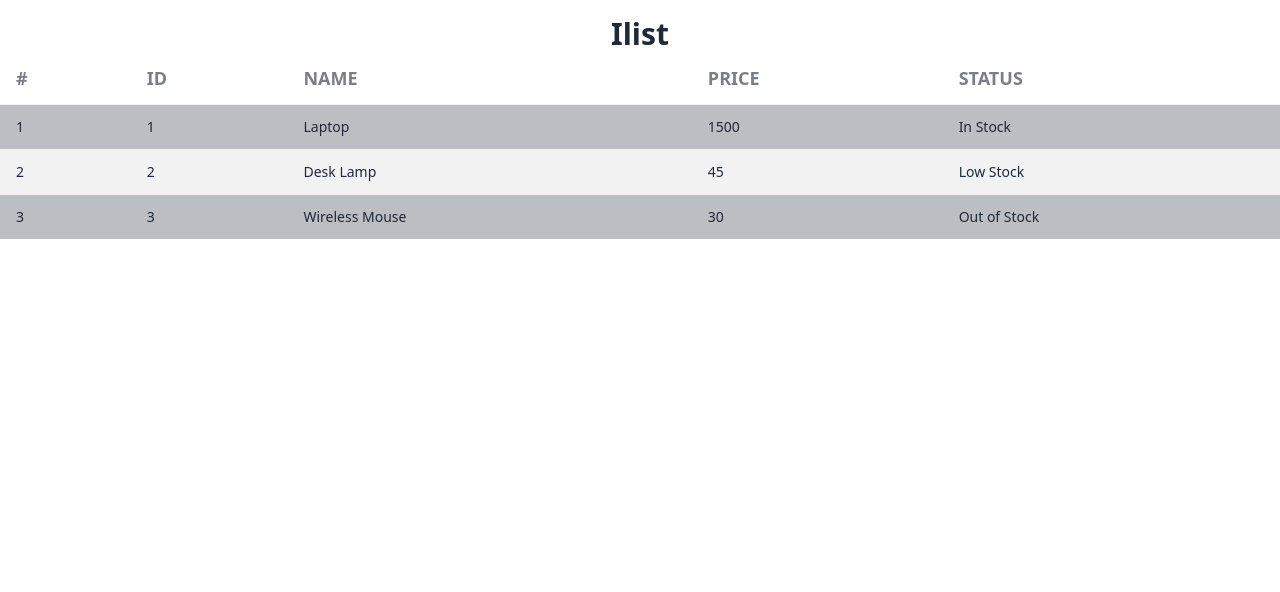
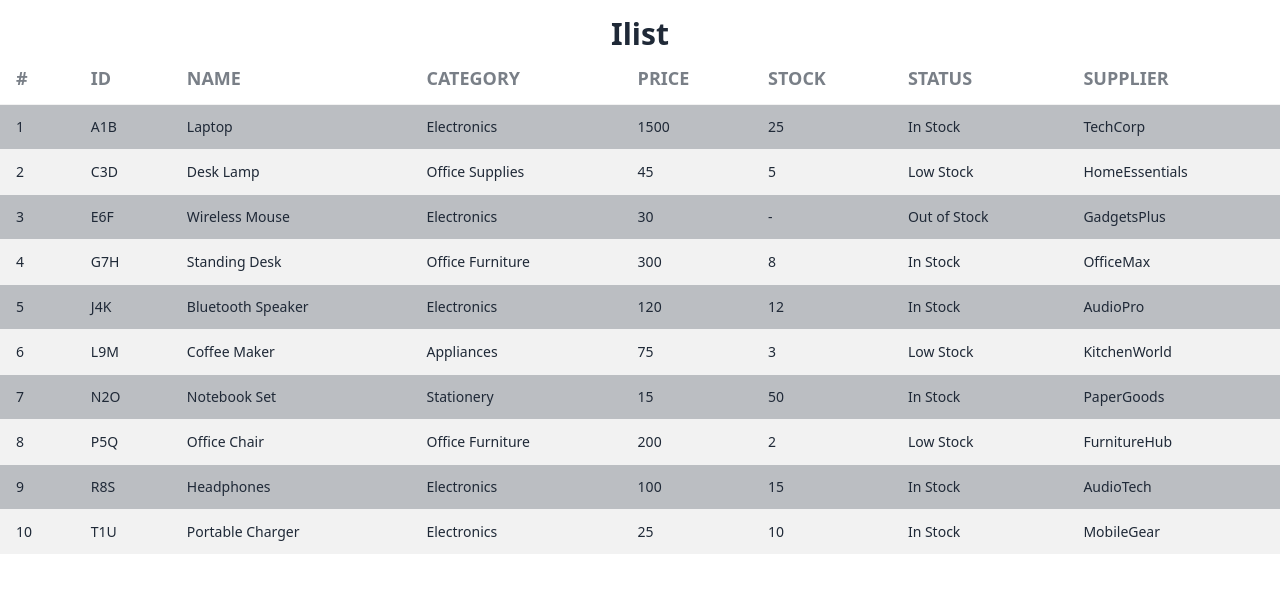
Before and after one commit to carolinnemelo/iList---Dynamic-List-Component, a React (Vite) app: page / in a window 1280 px wide. Shown: the top 592 px of the page. Built offline with nearby package versions, Linux system fonts and the light colour scheme.

Commit message:
separate functions and types

```diff
--- a/src/App.tsx
+++ b/src/App.tsx
@@ -1,9 +1,10 @@
 import { InteractiveList } from "./components/interactive-list";
+import { productData } from "./data";
 
 function App() {
   return (
     <>
-      <InteractiveList />
+      <InteractiveList data={productData} title="Ilist"/>
     </>
   );
 }
--- a/src/components/interactive-list.tsx
+++ b/src/components/interactive-list.tsx
@@ -1,27 +1,17 @@
-// import { createTableHeads, createTableRowData } from "../functions";
+import { createTableHeads, createTableRowData } from "../functions";
 
-export type Data = {
-    id: number;
-    name: string;
-    price: number;
-    status: string;
-}[]
+//add the types needed to your list
+import { Data } from "../types";
 
 
-const productData = [
-  { id: 1, name: "Laptop", price: 1500, status: "In Stock"},
-  { id: 2, name: "Desk Lamp", price: 45, status: "Low Stock" },
-  { id: 3, name: "Wireless Mouse", price: 30, status: "Out of Stock" },
-];
-
-export function InteractiveList() {
-    const tableHeads = createTableHeads(productData);
-    const tableData = createTableRowData(productData, Object.keys(productData[0])  as Array<keyof Data[0]>);
+export function InteractiveList({ data, title }: { data: Data; title: string }) {
+    const tableHeads = createTableHeads(data);
+    const tableData = createTableRowData(data, Object.keys(data[0]) as Array<keyof Data[0]>);
 
   return (
     <div className="py-4">
       <div>
-        <h1 className="text-3xl font-bold text-center">Ilist</h1>
+        <h1 className="text-3xl font-bold text-center">{title}</h1>
       </div>
       <div className="overflow-x-auto ">
         <table className="table table-zebra">
@@ -37,32 +27,3 @@
     </div>
   );
 }
-
-
- function createTableHeads(data: Data) {
-    if (data.length === 0) return null;
-    const keys = Object.keys(data[0])  as Array<keyof Data[0]>;
-      return (
-        <>
-          {keys.map((key) => (
-            <th key={key}>
-              <h3>{key}</h3>
-            </th>
-          ))}
-        </>
-      );
-  }
-
-
-function createTableRowData(data: Data, tableHeads: Array<keyof Data[0]>) {
-    return data.map((e, index) => {
-      return (
-          <tr key={e.id}>
-            <td>{index + 1}</td>
-          {tableHeads.map((head) => (
-            <td key={head}>{e[head] || "-"}</td>
-          ))}
-        </tr>
-      );
-    });
-  }
--- /dev/null
+++ b/src/data.ts
@@ -0,0 +1,92 @@
+export const productData = [
+    {
+      id: "A1B",
+      name: "Laptop",
+      category: "Electronics",
+      price: 1500,
+      stock: 25,
+      status: "In Stock",
+      supplier: "TechCorp"
+    },
+    {
+      id: "C3D",
+      name: "Desk Lamp",
+      category: "Office Supplies",
+      price: 45,
+      stock: 5,
+      status: "Low Stock",
+      supplier: "HomeEssentials"
+    },
+    {
+      id: "E6F",
+      name: "Wireless Mouse",
+      category: "Electronics",
+      price: 30,
+      stock: 0,
+      status: "Out of Stock",
+      supplier: "GadgetsPlus"
+    },
+    {
+      id: "G7H",
+      name: "Standing Desk",
+      category: "Office Furniture",
+      price: 300,
+      stock: 8,
+      status: "In Stock",
+      supplier: "OfficeMax"
+    },
+    {
+      id: "J4K",
+      name: "Bluetooth Speaker",
+      category: "Electronics",
+      price: 120,
+      stock: 12,
+      status: "In Stock",
+      supplier: "AudioPro"
+    },
+    {
+      id: "L9M",
+      name: "Coffee Maker",
+      category: "Appliances",
+      price: 75,
+      stock: 3,
+      status: "Low Stock",
+      supplier: "KitchenWorld"
+    },
+    {
+      id: "N2O",
+      name: "Notebook Set",
+      category: "Stationery",
+      price: 15,
+      stock: 50,
+      status: "In Stock",
+      supplier: "PaperGoods"
+    },
+    {
+      id: "P5Q",
+      name: "Office Chair",
+      category: "Office Furniture",
+      price: 200,
+      stock: 2,
+      status: "Low Stock",
+      supplier: "FurnitureHub"
+    },
+    {
+      id: "R8S",
+      name: "Headphones",
+      category: "Electronics",
+      price: 100,
+      stock: 15,
+      status: "In Stock",
+      supplier: "AudioTech"
+    },
+    {
+      id: "T1U",
+      name: "Portable Charger",
+      category: "Electronics",
+      price: 25,
+      stock: 10,
+      status: "In Stock",
+      supplier: "MobileGear"
+    }
+  ];
--- a/src/functions.tsx
+++ b/src/functions.tsx
@@ -1 +1,29 @@
-// import { Data } from "./types";
+import { Data } from "./types";
+
+export function createTableHeads(data: Data) {
+  if (data.length === 0) return null;
+  const keys = Object.keys(data[0])  as Array<keyof Data[0]>;
+    return (
+      <>
+        {keys.map((key) => (
+          <th key={key}>
+            <h3>{key}</h3>
+          </th>
+        ))}
+      </>
+    );
+}
+
+
+export function createTableRowData(data: Data, tableHeads: Array<keyof Data[0]>) {
+  return data.map((e, index) => {
+    return (
+        <tr key={e.id}>
+          <td>{index + 1}</td>
+        {tableHeads.map((head) => (
+          <td key={head}>{e[head] || "-"}</td>
+        ))}
+      </tr>
+    );
+  });
+}
```
Also changed, not shown: src/types.ts (+6 -1 lines).
